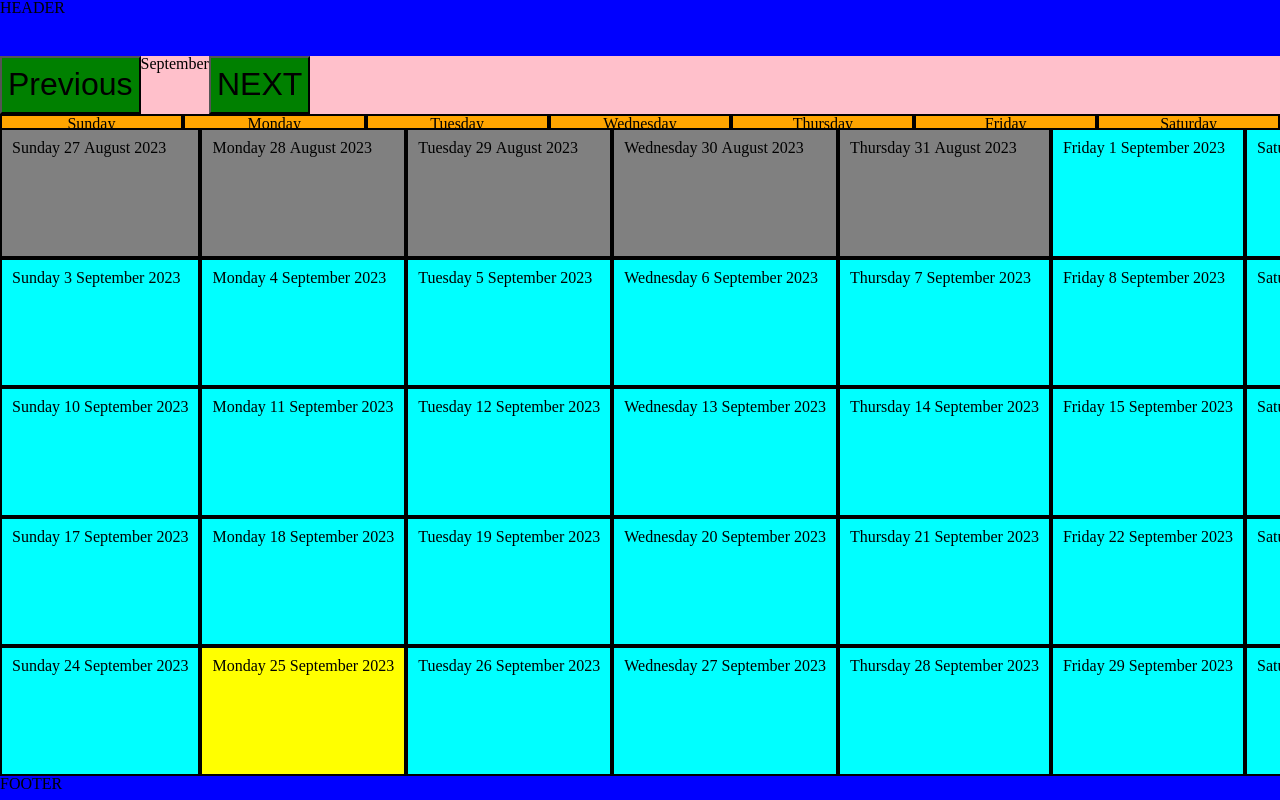
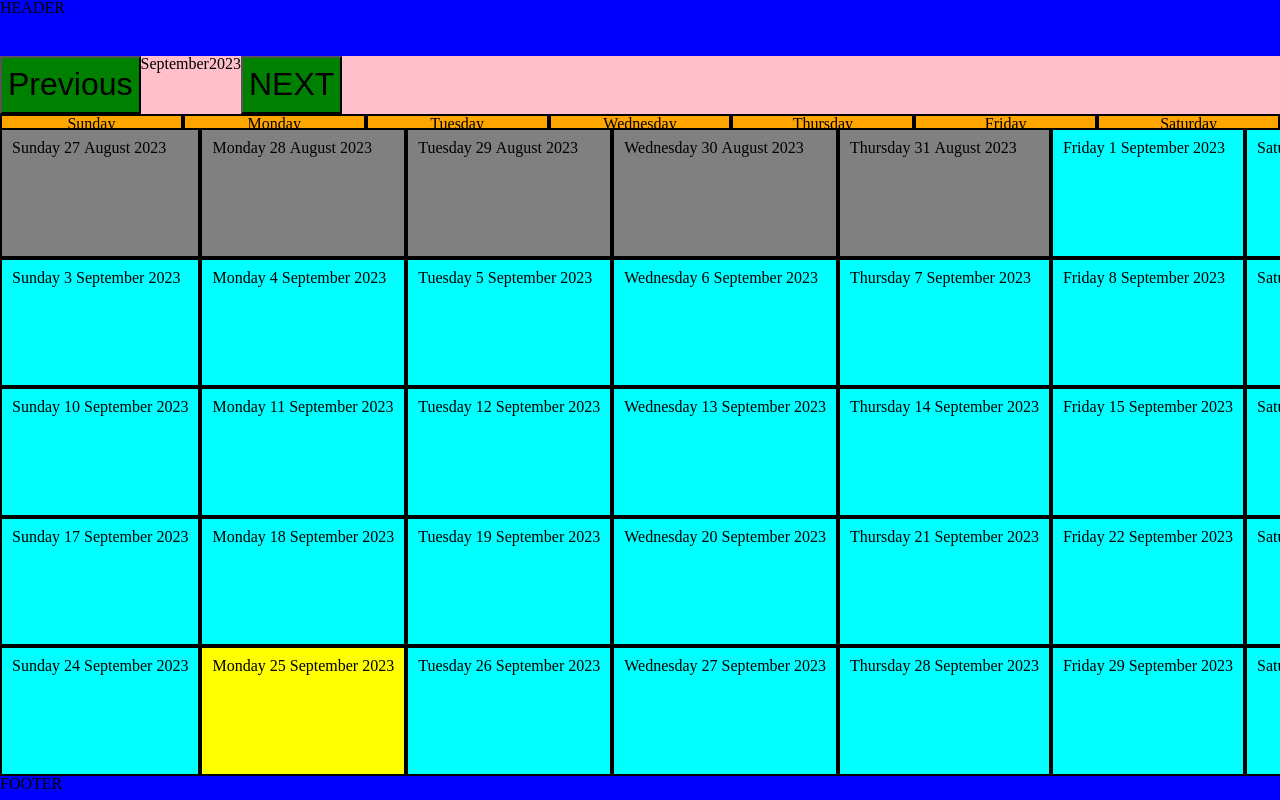
Before and after one commit to AlexandrosFytilis/calendar_app, a React (Create React App) app in the folder client/: page / in a window 1280 px wide. Shown: the top 800 px of the page. Built offline with nearby package versions, Linux system fonts and the light colour scheme.

Commit message:
Add feature for displaying and switching years

```diff
--- a/client/src/Components/Content.js
+++ b/client/src/Components/Content.js
@@ -2,26 +2,26 @@ import React, { useContext } from "react";
 import styled from "styled-components";
 import { Months } from "./Months";
 import { Days } from "./Days";
-import { MonthContext } from "./CurrentMonthContext";
+import { DateContext } from "./CurrentDateContext";
 
 
 export const Content = () => {
 
-  const { month } = useContext(MonthContext);
+  const { month, year } = useContext(DateContext);
 
   const date = new Date();
 
   const today = date.getDate();
-  const year = date.getFullYear();
+  const thisYear = date.getFullYear();
   const thisMonth = date.getMonth() + 1;
-  const MONTHS = { "January": 31, "Febuary": 28, "March": 31, "April": 30, "May": 31, "June": 30, "Jully": 31, "August": 31, "September": 30, "October": 31, "November": 30, "December": 31 }
-  const months = ["January", "Febuary", "March", "April", "May", "June", "Jully", "August", "September", "October", "November", "December"]
+  const MONTHS = { "January": 31, "Febuary": 28, "March": 31, "April": 30, "May": 31, "June": 30, "July": 31, "August": 31, "September": 30, "October": 31, "November": 30, "December": 31 }
+  const months = ["January", "Febuary", "March", "April", "May", "June", "July", "August", "September", "October", "November", "December"]
   const days = ["Sunday", "Monday", "Tuesday", "Wednesday", "Thursday", "Friday", "Saturday"]
 
   return (
     <Wrapper>
-      <Months thisMonth={thisMonth} date={date} today={today} month={month} year={year} months={months} days={days} MONTHS={MONTHS} />
-      <Days thisMonth={thisMonth} date={date} today={today} month={month} year={year} months={months} days={days} MONTHS={MONTHS} />
+      <Months thisMonth={thisMonth} date={date} today={today} month={month} thisYear={thisYear} year={year} months={months} days={days} MONTHS={MONTHS} />
+      <Days thisMonth={thisMonth} date={date} today={today} month={month} thisYear={thisYear} year={year} months={months} days={days} MONTHS={MONTHS} />
     </Wrapper>
   );
 };
--- /dev/null
+++ b/client/src/Components/CurrentDateContext.js
@@ -0,0 +1,18 @@
+import React, { createContext, useState } from "react";
+
+export const DateContext = createContext();
+
+const CurrentDateContext = ({ children }) => {
+  const date = new Date();
+
+  const [month, setMonth] = useState(date.getMonth() + 1);
+  const [year, setYear] = useState(date.getFullYear())
+
+  return (
+    <DateContext.Provider value={{month, setMonth, year, setYear}}>
+      {children}
+    </DateContext.Provider>
+  );
+};
+
+export default CurrentDateContext;
--- a/client/src/Components/CurrentMonthContext.js
+++ /dev/null
@@ -1,16 +0,0 @@
-import React, { createContext, useState } from "react";
-
-export const MonthContext = createContext();
-
-const CurrentMonthContext = ({ children }) => {
-  const date = new Date();
-  const [month, setMonth] = useState(date.getMonth() + 1);
-
-  return (
-    <MonthContext.Provider value={{month, setMonth}}>
-      {children}
-    </MonthContext.Provider>
-  );
-};
-
-export default CurrentMonthContext;
--- a/client/src/Components/Days.js
+++ b/client/src/Components/Days.js
@@ -3,8 +3,8 @@ import styled from "styled-components";
 
 const weeks = [0, 1, 2, 3, 4];
 
-export const Days = ({ thisMonth, date, today, month, year, months, days, MONTHS }) => {
-    let firstDayOfMonth = new Date(year, month - 1, 1).toString().substring(0, 3);
+export const Days = ({ thisMonth, date, today, month, year, thisYear, months, days, MONTHS }) => {
+    let firstDayOfMonth = new Date(thisYear, month - 1, 1).toString().substring(0, 3);
     let difference = 0;
 
     days.forEach((weekDay, index) => {
@@ -21,9 +21,6 @@ export const Days = ({ thisMonth, date, today, month, year, months, days, MONTHS
     let previousMonth = MONTHS[months[month - 2]];
     let currentMonth = MONTHS[months[month - 1]];
     let CURRENTMONTH = months[month - 1];
-
-    console.log(thisMonth)
-    console.log(month)
 
     return (
         <Wrapper>
@@ -53,10 +50,10 @@ export const Days = ({ thisMonth, date, today, month, year, months, days, MONTHS
                         monthEndend = true
                     }
 
-                    if (dates === today && thisMonth === month) {
+                    if (dates === today && thisMonth === month && monthStarted == true && year === thisYear) {
                         return (
                             <Today>
-                                {`${day}`}&nbsp;{`${dates}`}&nbsp;{CURRENTMONTH}&nbsp;{year}
+                                {`${day}`}&nbsp;{`${dates}`}&nbsp;{CURRENTMONTH}&nbsp;{thisYear}
                             </Today>
                         )
                     }
@@ -64,14 +61,14 @@ export const Days = ({ thisMonth, date, today, month, year, months, days, MONTHS
                     if ( monthStarted === true && nextMonthStarted === false) {
                         return (
                             <DayOfTheMonth>
-                                {`${day}`}&nbsp;{`${dates}`}&nbsp;{CURRENTMONTH}&nbsp;{year}
+                                {`${day}`}&nbsp;{`${dates}`}&nbsp;{CURRENTMONTH}&nbsp;{thisYear}
                             </DayOfTheMonth>
                         )
                     }
 
                     return (
                         <DayOfOtherMonths>
-                            {`${day}`}&nbsp;{`${dates}`}&nbsp;{CURRENTMONTH}&nbsp;{year}
+                            {`${day}`}&nbsp;{`${dates}`}&nbsp;{CURRENTMONTH}&nbsp;{thisYear}
                         </DayOfOtherMonths>
                     );
                 });
--- a/client/src/Components/Months.js
+++ b/client/src/Components/Months.js
@@ -1,23 +1,39 @@
 import React, { useContext } from "react";
 import styled from "styled-components";
-import { MonthContext } from "./CurrentMonthContext";
+import { DateContext } from "./CurrentDateContext";
 
-export const Months = ({ thisMonth, today, month, year, months, days, MONTHS}) => {
-    const { setMonth } = useContext(MonthContext);
+export const Months = ({ thisMonth, today, month, thisYear, year, months, days, MONTHS }) => {
+    const { setMonth, setYear } = useContext(DateContext);
 
     return (
         <Wrapper>
             <Month>
-            <button onClick={() => setMonth(month - 1)}>Previous</button>
-                {months[month -1]}
-                <button onClick={() => setMonth(month + 1)}>NEXT</button>
+                <button onClick={() => {
+                    if (month === 1) {
+                        setMonth(12)
+                        setYear(year - 1)
+                    } else {
+                        setMonth(month - 1)
+                    }
+                }
+                }>Previous</button>
+                {months[month - 1]}{year}
+                <button onClick={() => {
+                    if (month === 12) {
+                        setMonth(1)
+                        setYear(year + 1)
+                    } else {
+                        setMonth(month + 1)
+                    }
+                }
+                }>NEXT</button>
             </Month>
             <Week>
                 {days.map((day) => <Day>{day}</Day>)}
             </Week>
         </Wrapper>
     );
-  };
+};
 
 const Wrapper = styled.div`
   display: flex;
--- a/client/src/index.js
+++ b/client/src/index.js
@@ -1,13 +1,13 @@
 import React from 'react';
 import ReactDOM from 'react-dom/client';
 import App from './App';
-import CurrentMonthContext from './Components/CurrentMonthContext';
+import CurrentDateContext from './Components/CurrentDateContext';
 
 const root = ReactDOM.createRoot(document.getElementById('root'));
 root.render(
   <React.StrictMode>
-    <CurrentMonthContext>
+    <CurrentDateContext>
         <App />
-    </CurrentMonthContext>
+    </CurrentDateContext>
   </React.StrictMode>
 );
```
